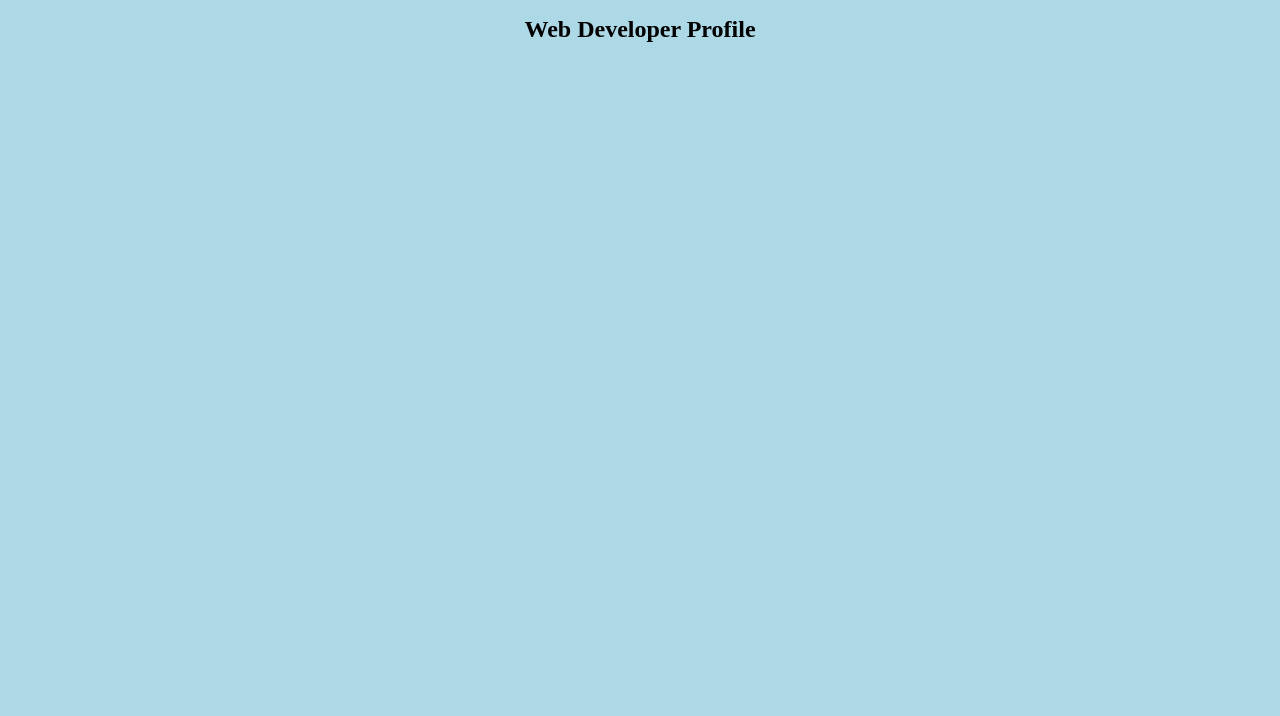
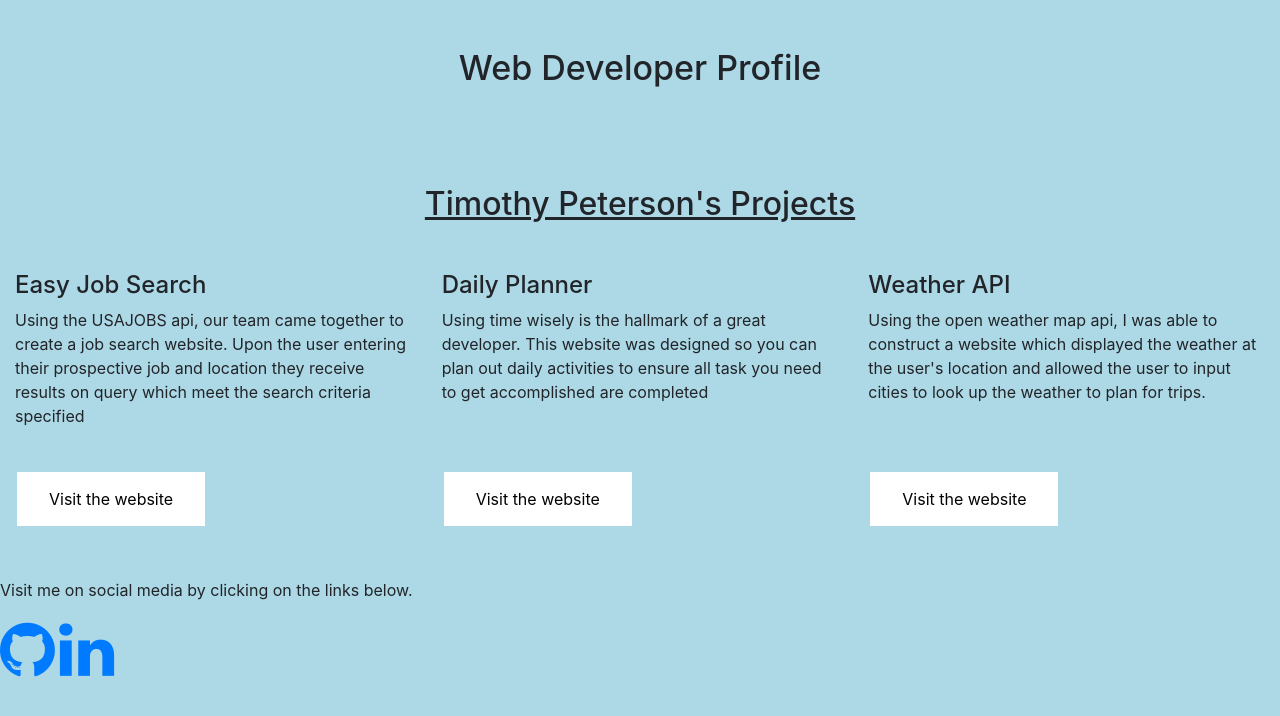
Before and after one commit to fridayfred3p/Profile1, a plain HTML site: page portfolio.html in a window 1280 px wide. Drawn offline with nearby package versions, Linux system fonts and the light colour scheme.

Commit message:
portfolio with links to deployed websites added

```diff
--- a/portfolio.html
+++ b/portfolio.html
@@ -4,11 +4,44 @@
     <meta charset="UTF-8">
     <meta name="viewport" content="width=device-width, initial-scale=1.0">
     <title>Tim's Portfolio</title>
-    <h1 class= titleHeader>Web Developer Profile</h1>
+    <h1 class= "titleHeader mb-5 p-5" >Web Developer Profile</h1>
+    <link rel="stylesheet" href="https://stackpath.bootstrapcdn.com/font-awesome/4.7.0/css/font-awesome.min.css" integrity="sha384-wvfXpqpZZVQGK6TAh5PVlGOfQNHSoD2xbE+QkPxCAFlNEevoEH3Sl0sibVcOQVnN" crossorigin="anonymous">
+    <link rel="stylesheet" href="https://maxcdn.bootstrapcdn.com/bootstrap/4.5.2/css/bootstrap.min.css">
     <link rel="stylesheet" href="style.css">
-    <link rel="stylesheet" href="https://stackpath.bootstrapcdn.com/font-awesome/4.7.0/css/font-awesome.min.css" integrity="sha384-wvfXpqpZZVQGK6TAh5PVlGOfQNHSoD2xbE+QkPxCAFlNEevoEH3Sl0sibVcOQVnN" crossorigin="anonymous">
+    <script src="https://ajax.googleapis.com/ajax/libs/jquery/3.5.1/jquery.min.js"></script>
+    <script src="https://cdnjs.cloudflare.com/ajax/libs/popper.js/1.16.0/umd/popper.min.js"></script>
+    <script src="https://maxcdn.bootstrapcdn.com/bootstrap/4.5.2/js/bootstrap.min.js"></script>
 </head>
 <body>
+    <div class="container-fluid">
+        <h2 class="projects">Timothy Peterson's Projects</h2>
+        <div class="row">
+        <div class="col-sm-4 easyJob">
+            <h4>Easy Job Search</h4>
+            <p>Using the USAJOBS api, our team came together to create a job search website.  Upon the user entering their prospective job and location they receive results on query which meet the search criteria specified</p>
+            <br>
+            <a href="https://suganyasomu.github.io/InnovationProject/" class="button">Visit the website</a>
+        </div>
+        <div class="col-sm-4 dialyPlanner">
+            <h4>Daily Planner</h4>
+            <p>Using time wisely is the hallmark of a great developer.  This website was designed so you can plan out daily activities to ensure all task you need to get accomplished are completed</p>
+            <br><br>
+            <a href="https://fridayfred3p.github.io/DailyPlanner/" class="button">Visit the website</a>
+        </div>
+        <div class="col-sm-4 weatherAPI">
+            <h4>Weather API</h4>
+            <p>Using the open weather map api, I was able to construct a website which displayed the weather at the user's location and allowed the user to input cities to look up the weather to plan for trips.</p>
+            <br><br>
+            <a href="https://fridayfred3p.github.io/weatherAPI/" class="button">Visit the website</a>
+        </div>
+        </div>
+    </div>
+    <br><br>
+    <footer class="footer">
+        <p>Visit me on social media by clicking on the links below.</p>
+        <a href = "https://github.com/fridayfred3p"><i class="fa fa-4x fa-github hover-opacity"></i></a>
+        <a href = "https://www.linkedin.com/in/timothypetersonjr2/"><i class="fa fa-4x fa-linkedin hover-opacity"></i></a>
 
+    </footer>
 </body>
 </html>
--- a/style.css
+++ b/style.css
@@ -20,5 +20,30 @@ body {
 
 .titleHeader {
     text-align: center;
-    font-size: x-large;
+    font-size: 34px;
 }
+
+easyJob {
+    float: left;
+}
+
+weatherAPI {
+    float: right;
+}
+
+.projects {
+    text-align: center;
+    text-decoration: underline;
+    padding-bottom: 2.5rem;
+}
+.button {
+    background-color: white;
+    border: none;
+    color: black;
+    padding: 15px 32px;
+    text-decoration: none;
+    display: inline-block;
+    font-size: 16px;
+    margin: 4px 2px;
+    cursor: pointer;
+}
```
Also changed, not shown: index.html (+0 -6 lines).
